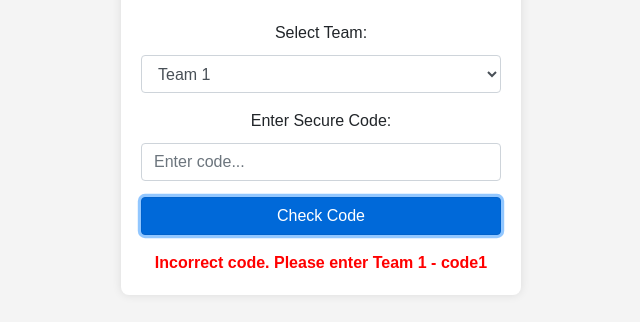
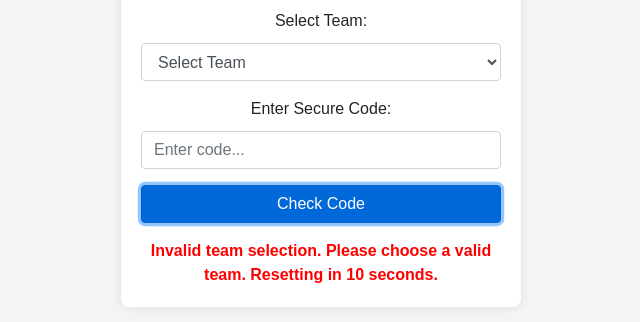
Before and after one commit to dinethsiriwardana/FOT-Treasure-Hunt-Game, a plain HTML site: page index.html in a window 1280 px wide. Both pictures are taken after a click on the button "Check Code". Shown: the part 336-658 px from the top of the page, without its empty margins (319-959 px from the left). Drawn offline with nearby package versions, Linux system fonts and the light colour scheme.

Commit message:
change team data and codes

```diff
--- a/index.html
+++ b/index.html
@@ -15,6 +15,7 @@
         <div class="form-group">
             <label for="groupSelect">Select Team:</label>
             <select class="form-control" id="groupSelect">
+                <option value="" selected disabled hidden>Select Team</option>
                 <option value="1">Team 1</option>
                 <option value="2">Team 2</option>
                 <option value="3">Team 3</option>
--- a/script.js
+++ b/script.js
@@ -1,21 +1,12 @@
 const secureCodeGroups = {
-  1: ["11", "12", "13", "14", "15"],
-  2: ["21", "22", "23", "24", "25"],
-  3: ["31", "32", "33", "34", "35"],
-  4: ["41", "42", "43", "44", "45"],
-  5: ["51", "52", "53", "54", "55"],
-  6: ["61", "62", "63", "64", "65"],
+  1: ["abc123", "def456", "ghi789", "jkl012", "mno345"],
+  2: ["pqr678", "stu901", "vwx234", "yz567", "123abc"],
+  3: ["456def", "789ghi", "012jkl", "345mno", "678pqr"],
+  4: ["901stu", "234vwx", "567yz", "abc123", "def456"],
+  5: ["ghi789", "jkl012", "mno345", "pqr678", "stu901"],
+  6: ["vwx234", "yz567", "123abc", "456def", "789ghi"],
   // Add more groups with unique codes as needed
 };
-// const secureCodeGroups = {
-//   1: ["abc123", "def456", "ghi789", "jkl012", "mno345"],
-//   2: ["pqr678", "stu901", "vwx234", "yz567", "123abc"],
-//   3: ["456def", "789ghi", "012jkl", "345mno", "678pqr"],
-//   4: ["901stu", "234vwx", "567yz", "abc123", "def456"],
-//   5: ["ghi789", "jkl012", "mno345", "pqr678", "stu901"],
-//   6: ["vwx234", "yz567", "123abc", "456def", "789ghi"],
-//   // Add more groups with unique codes as needed
-// };
 
 const finishingMessages = {
   1: "Congratulations! Team 1 has completed all codes.",
@@ -29,49 +20,73 @@ const finishingMessages = {
 
 let currentGroupIndex = 1;
 let currentCodeIndex = 1;
+let resetTimeout;
 
 function checkSecureCode() {
+  clearTimeout(resetTimeout); // Clear the previous timeout
+
   const groupSelectElement = document.getElementById("groupSelect");
   const inputElement = document.getElementById("secureCodeInput");
   const messageDisplayElement = document.getElementById("messageDisplay");
 
   const selectedGroupIndex = parseInt(groupSelectElement.value);
   const enteredCode = inputElement.value.trim();
-  const expectedCode = `code${currentCodeIndex}`;
 
-  if (currentCodeIndex === 1 && selectedGroupIndex !== currentGroupIndex) {
+  if (selectedGroupIndex !== currentGroupIndex) {
     currentGroupIndex = selectedGroupIndex;
     if (!secureCodeGroups[currentGroupIndex]) {
       messageDisplayElement.textContent =
-        "Invalid team selection. Please choose a valid team.";
+        "Invalid team selection. Please choose a valid team.\nResetting in 10 seconds.";
       messageDisplayElement.style.color = "red";
       inputElement.value = "";
+      resetAfterDelay();
       return;
     } else {
-      messageDisplayElement.textContent = `Welcome Team ${currentGroupIndex} - Enter next code`;
+      currentCodeIndex = 1;
+      messageDisplayElement.textContent = `Welcome.... - Enter the code`;
       messageDisplayElement.style.color = "blue";
     }
   }
 
-  const currentGroup = currentGroupIndex;
-  const groupCodes = secureCodeGroups[currentGroup];
+  const groupCodes = secureCodeGroups[currentGroupIndex];
+  const expectedCode = groupCodes[currentCodeIndex - 1];
 
   if (enteredCode === expectedCode) {
-    const message = `Team ${currentGroupIndex} - ${expectedCode} - Message ${currentCodeIndex}`;
+    const message = `Well done.... Enter the code ${currentCodeIndex + 1}.`;
     messageDisplayElement.textContent = message;
     messageDisplayElement.style.color = "green";
     currentCodeIndex++;
 
     if (currentCodeIndex > groupCodes.length) {
-      currentCodeIndex = 1;
       messageDisplayElement.textContent = finishingMessages[currentGroupIndex];
       messageDisplayElement.style.color = "purple";
     }
   } else {
-    messageDisplayElement.textContent = `Incorrect code. Please enter Team ${currentGroupIndex} - ${expectedCode}`;
+    messageDisplayElement.textContent = `Incorrect code. Please enter the correct code in the correct order.\nResetting in 10 seconds.`;
     messageDisplayElement.style.color = "red";
+    resetAfterDelay();
   }
 
   // Clear the input field after checking
   inputElement.value = "";
 }
+
+function resetAfterDelay() {
+  // Reset everything after 10 seconds
+  resetTimeout = setTimeout(() => {
+    currentGroupIndex = 1;
+    currentCodeIndex = 1;
+
+    const messageDisplayElement = document.getElementById("messageDisplay");
+    messageDisplayElement.textContent = "";
+    messageDisplayElement.style.color = "black";
+
+    const inputElement = document.getElementById("secureCodeInput");
+    inputElement.value = "";
+
+    const groupSelectElement = document.getElementById("groupSelect");
+    groupSelectElement.value = "1";
+
+    clearTimeout(resetTimeout); // Clear the timeout to avoid multiple resets
+  }, 5000);
+}
```
